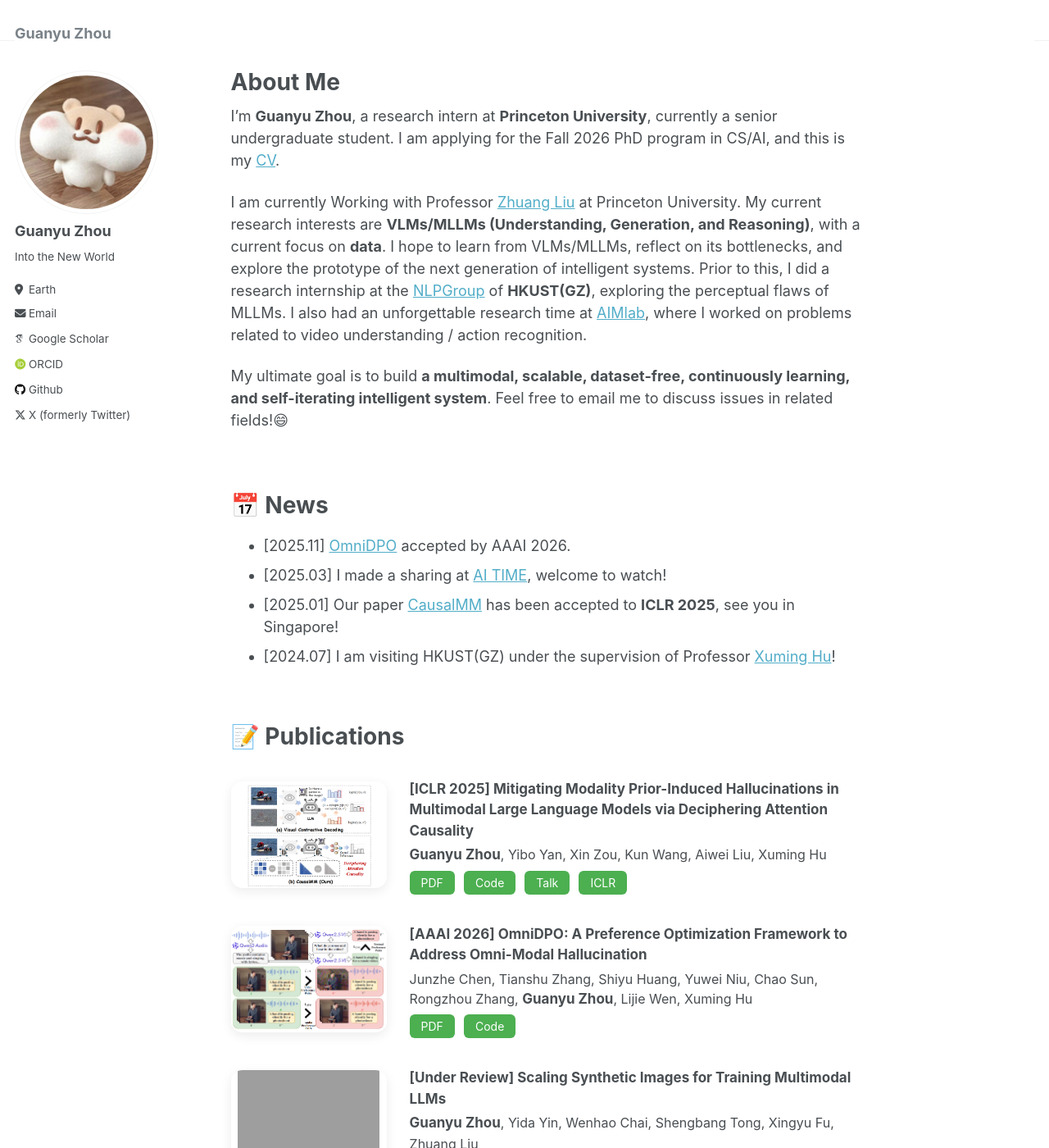
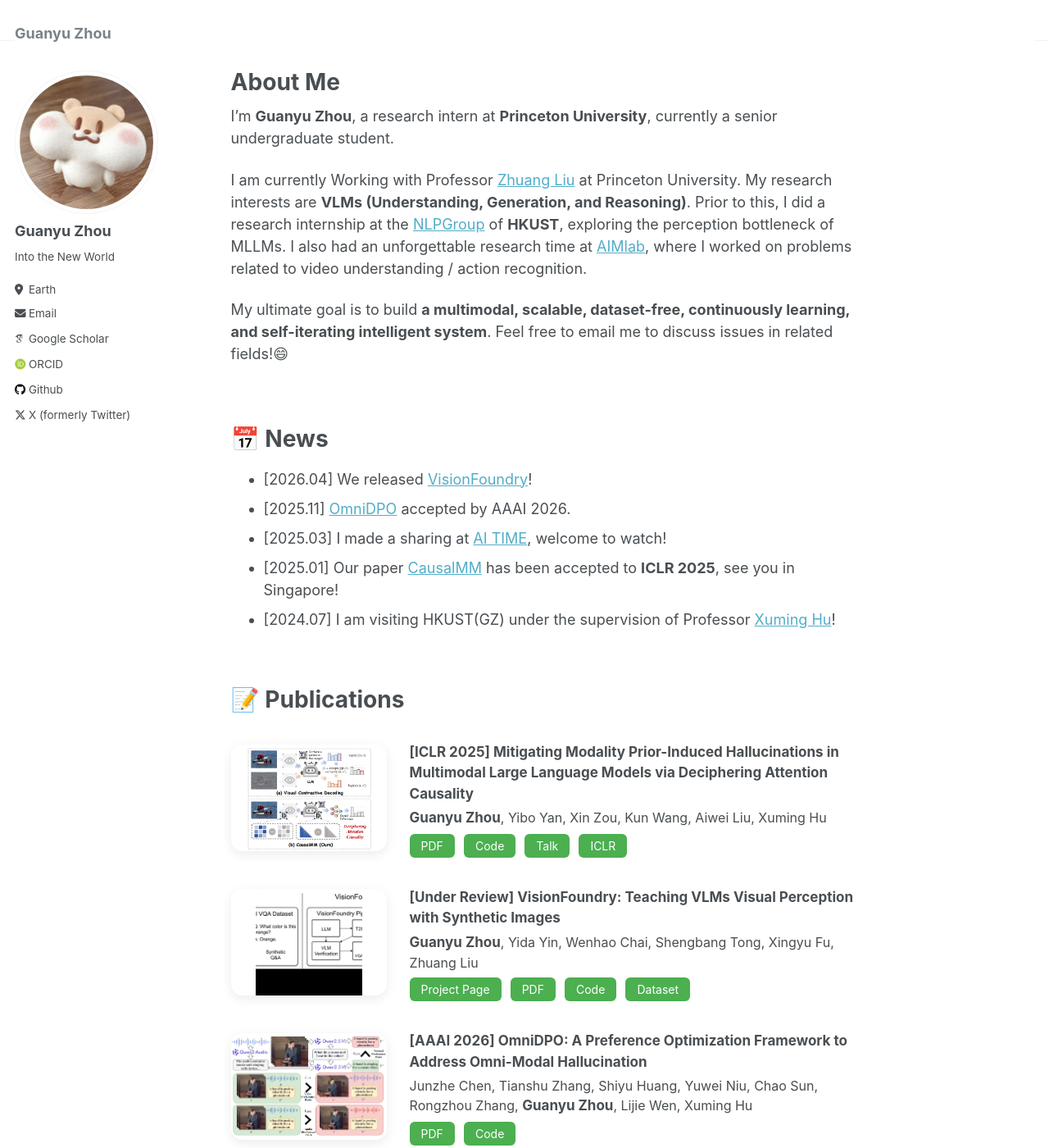
Before and after one commit to The-Martyr/the-martyr.github.io, a Jekyll site: the page built from _pages/about.md, in a window 1280 px wide and 1400 px high. Shown: the whole window at 82% size. Built offline with Jekyll 4.4.1, drawn with Linux system fonts in a browser that asks for light colours; some web fonts are replaced; some of the changed text lies outside the part shown; grey boxes are pictures that could not be loaded.

Commit message:
Update about page with current research interests

```diff
--- a/_pages/about.md
+++ b/_pages/about.md
@@ -7,14 +7,15 @@ redirect_from:
   - /about.html
 ---
 
-I'm **Guanyu Zhou**, a research intern at **Princeton University**, currently a senior undergraduate student. I am applying for the Fall 2026 PhD program in CS/AI, and this is my [CV](/files/Resume.pdf).
+I'm **Guanyu Zhou**, a research intern at **Princeton University**, currently a senior undergraduate student.
 
-I am currently Working with Professor [Zhuang Liu](https://liuzhuang13.github.io/) at Princeton University. My current research interests are **VLMs/MLLMs (Understanding, Generation, and Reasoning)**, with a current focus on **data**. I hope to learn from VLMs/MLLMs, reflect on its bottlenecks, and explore the prototype of the next generation of intelligent systems. Prior to this, I did a research internship at the [NLPGroup](https://xuminghu.github.io/) of **HKUST(GZ)**, exploring the perceptual flaws of MLLMs. I also had an unforgettable research time at [AIMlab](https://xiangroup.github.io/), where I worked on problems related to video understanding / action recognition.
+I am currently Working with Professor [Zhuang Liu](https://liuzhuang13.github.io/) at Princeton University. My research interests are **VLMs (Understanding, Generation, and Reasoning)**. Prior to this, I did a research internship at the [NLPGroup](https://xuminghu.github.io/) of **HKUST**, exploring the perception bottleneck of MLLMs. I also had an unforgettable research time at [AIMlab](https://xiangroup.github.io/), where I worked on problems related to video understanding / action recognition.
 
 My ultimate goal is to build **a multimodal, scalable, dataset-free, continuously learning, and self-iterating intelligent system**. Feel free to email me to discuss issues in related fields!😄
 
 <br>
 # 📅 News
+* [2026.04] We released [VisionFoundry](https://zlab-princeton.github.io/VisionFoundry/)!
 * [2025.11] [OmniDPO](https://arxiv.org/abs/2509.00723) accepted by AAAI 2026.
 * [2025.03] I made a sharing at [AI TIME](https://www.bilibili.com/video/BV1YkRAYVEHy/?vd_source=ffc139b7b13aa7195dd7b37795efa6a9), welcome to watch!
 * [2025.01] Our paper [CausalMM](https://arxiv.org/abs/2410.04780) has been accepted to **ICLR 2025**, see you in Singapore!
@@ -103,6 +104,23 @@ My ultimate goal is to build **a multimodal, scalable, dataset-free, continuousl
   </div>
 </div>
 
+<div class="pub-item">
+  <div class="pub-figure">
+    <img src="/images/visionfoundry_diagram_right.png">
+  </div>
+
+  <div class="pub-content">
+    <p><strong>[Under Review] VisionFoundry: Teaching VLMs Visual Perception with Synthetic Images</strong></p>
+    <p><strong>Guanyu Zhou</strong>, Yida Yin, Wenhao Chai, Shengbang Tong, Xingyu Fu, Zhuang Liu</p>
+
+    <div class="pub-buttons">
+      <a href="https://zlab-princeton.github.io/VisionFoundry"><button>Project Page</button></a>
+      <a href="https://zlab-princeton.github.io/VisionFoundry"><button>PDF</button></a>
+      <a href="https://github.com/zlab-princeton/VisionFoundry"><button>Code</button></a>
+      <a href="https://huggingface.co/datasets/zlab-princeton/VisionFoundry-10K"><button>Dataset</button></a>
+    </div>
+  </div>
+</div>
 
 <div class="pub-item">
   <div class="pub-figure">
@@ -116,22 +134,6 @@ My ultimate goal is to build **a multimodal, scalable, dataset-free, continuousl
     <div class="pub-buttons">
       <a href="https://arxiv.org/abs/2509.00723"><button>PDF</button></a>
       <a href="https://anonymous.4open.science/r/OmniDPO-7E3C/README.md"><button>Code</button></a>
-    </div>
-  </div>
-</div>
-
-
-<div class="pub-item">
-  <div class="pub-figure">
-    <img src="/images/main3.png">
-  </div>
-
-  <div class="pub-content">
-    <p><strong>[Under Review] Scaling Synthetic Images for Training Multimodal LLMs</strong></p>
-    <p><strong>Guanyu Zhou</strong>, Yida Yin, Wenhao Chai, Shengbang Tong, Xingyu Fu, Zhuang Liu</p>
-
-    <div class="pub-buttons">
-      <a href="#"><button>Preparing for arXiv</button></a>
     </div>
   </div>
 </div>
@@ -253,7 +255,7 @@ My ultimate goal is to build **a multimodal, scalable, dataset-free, continuousl
       <img src="/images/68747470733a2f2f686b7573742e6564752e686b2f73697465732f64656661756c742f66696c65732f696d616765732f5553545f4c332e737667.svg" alt="HKUST">
     </div>
     <div class="exp-content">
-      <p>[2024.7] <strong>HKUST(GZ) / AI Thrust</strong></p>
+      <p>[2024.7] <strong>HKUST / AI Thrust</strong></p>
       <p>Topic: Bias in Model Prior Knowledge</p>
     </div>
   </div>
```
Also changed, not shown: other parts of _pages/about.md (+1 -1 lines).
